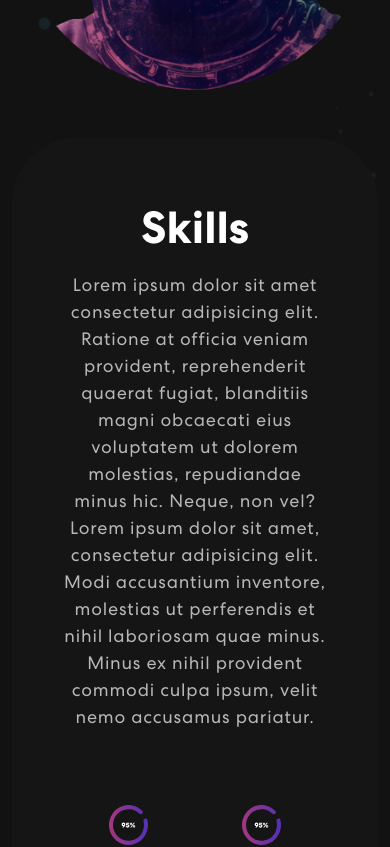
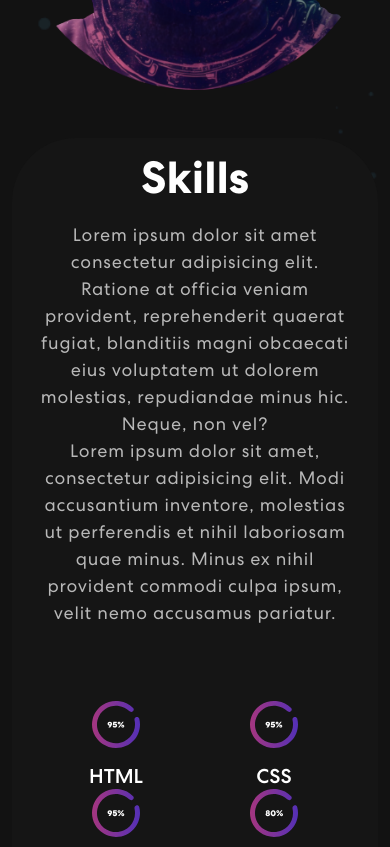
Before and after one commit to SoshiNoir/portfolio, a React (Vite) app: page / in a window 390 px wide. Shown: the part 1200-2047 px from the top of the page. Built offline with nearby package versions, Linux system fonts and the light colour scheme.

Commit message:
skillbox better fit for mobile

```diff
--- a/src/App.css
+++ b/src/App.css
@@ -399,6 +399,10 @@ nav.navbar .navbar-toggler[aria-expanded="true"] .navbar-toggler-icon {
     grid-template-columns: 1fr 1fr;
     row-gap: 0;
   }
+
+  .skill-bx {
+    padding: 10px 25px;
+  }
 }
 
 
```
